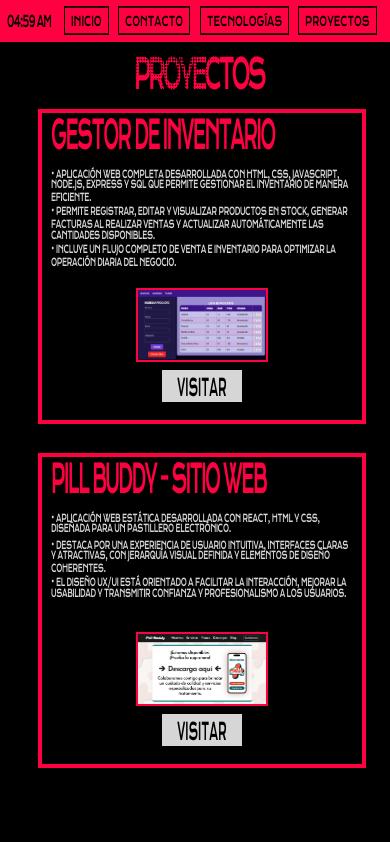
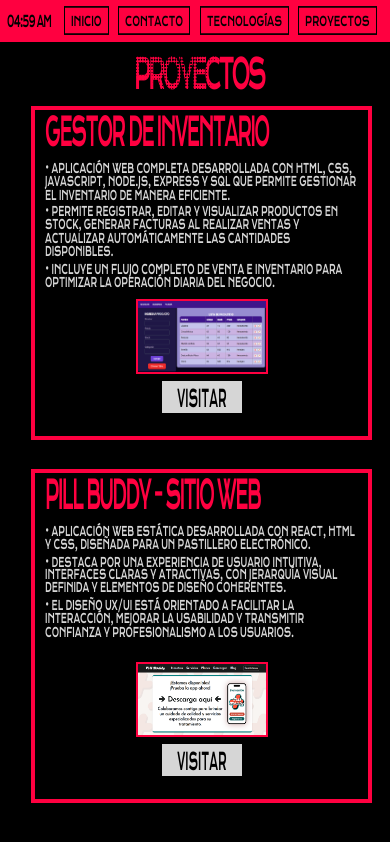
Before and after one commit to carlosegueda/portfolio, a React (Vite) app in the folder frontend/: page /projects in a window 390 px wide. Shown: the top 842 px of the page. Built offline with nearby package versions, Linux system fonts and the light colour scheme.

Commit message:
produccion2

```diff
--- a/frontend/src/css/projects.css
+++ b/frontend/src/css/projects.css
@@ -220,7 +220,7 @@ body {
     gap: 0rem;
     width: 12.3rem;
     margin-top: 1.4rem;
-    height: 35rem;
+    height: 24rem;
     -webkit-user-select: none;
     -moz-user-select: none;
     -ms-user-select: none;
@@ -235,6 +235,7 @@ body {
     width: 100%;
     height: 1.8rem;
     margin-top: 0rem;
+    margin-bottom: 1.6rem;
   }
 
   .base {
@@ -256,7 +257,7 @@ body {
     align-items: center;
     margin-top: 0.2rem;
     margin-left: 0.2rem;
-     z-index: 9998;
+    z-index: 9998;
     gap: 0.4rem;
   }
 
@@ -264,8 +265,8 @@ body {
   .proyectos .proyecto2,
   .proyectos .proyecto3 {
     padding: 0.3rem;
-    width: 9.4rem;
-    height: 9rem;
+    width: 9.8rem;
+    height: 9.6rem;
     margin-bottom: 0.5rem;
     border: 4px solid var(--colorsec);
     display: flex;
@@ -290,14 +291,14 @@ body {
 
   .infoProy p {
     text-align: start;
-    font-size: 0.19rem;
-    letter-spacing: -0.01rem;
-    line-height: 0.2rem;
+    font-size: 0.23rem;
+    letter-spacing: -0.002rem;
+    line-height: 0.23rem;
     transform: scaleY(1.8);
     color: var(--colorter);
     margin: 0;
     width: 100%;
-    height: 2.3rem;
+    height: 2.7rem;
   }
 
   .espacio {
```
